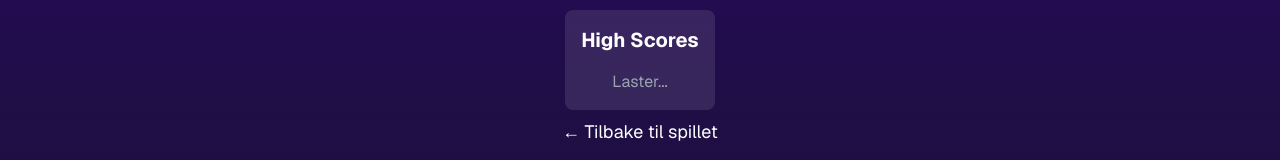
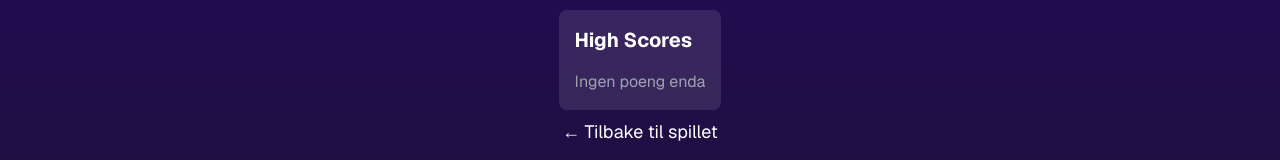
Before and after one commit to ZzyzxIsAlreadyTaken/eucgames, a Next.js app: page /spill/januar/highscores in a window 1280 px wide. Shown: the part 364-524 px from the top of the page. Built offline with nearby package versions, Linux system fonts and the light colour scheme; no server answers; the database is empty.

Commit message:
Testing next/cache for highscores

```diff
--- a/src/app/spill/januar/_components/HighScores.tsx
+++ b/src/app/spill/januar/_components/HighScores.tsx
@@ -1,20 +1,9 @@
-"use client";
+import { getHighScores } from "./getHighScores";
+import { unstable_noStore as noStore } from "next/cache";
 
-import { useState, useEffect } from "react";
-import { getHighScores } from "./getHighScores";
-
-export default function HighScores() {
-  const [scores, setScores] = useState<
-    Awaited<ReturnType<typeof getHighScores>>
-  >([]);
-
-  useEffect(() => {
-    const fetchScores = async () => {
-      const data = await getHighScores();
-      setScores(data);
-    };
-    void fetchScores();
-  }, []);
+export default async function HighScores() {
+  noStore();
+  const scores = await getHighScores();
 
   return (
     <div className="mt-8 rounded-lg bg-white/10 p-4">
@@ -44,7 +33,7 @@ export default function HighScores() {
           );
         })}
         {scores.length === 0 && (
-          <p className="text-center text-gray-400">Laster...</p>
+          <p className="text-center text-gray-400">Ingen poeng enda</p>
         )}
       </div>
     </div>
```
